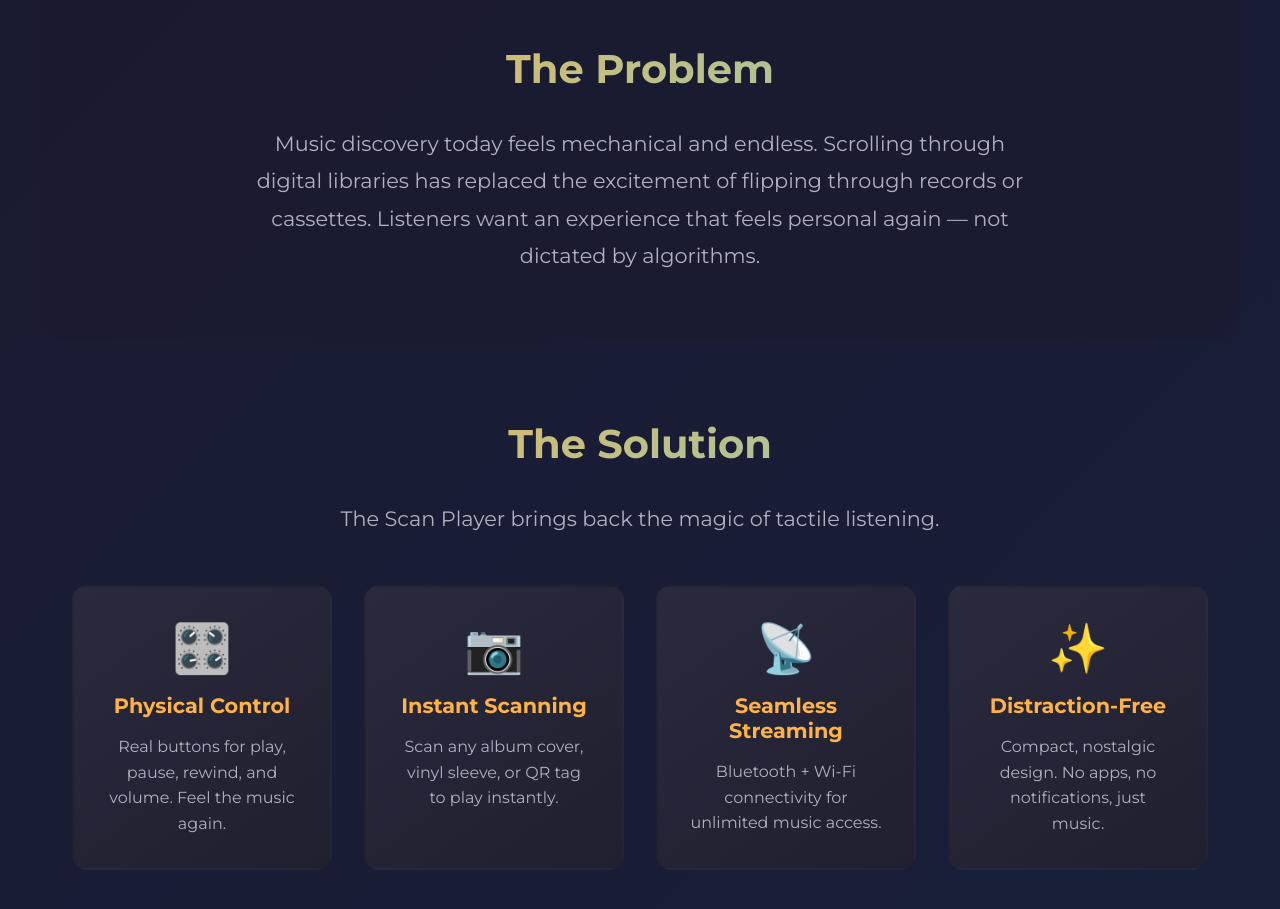
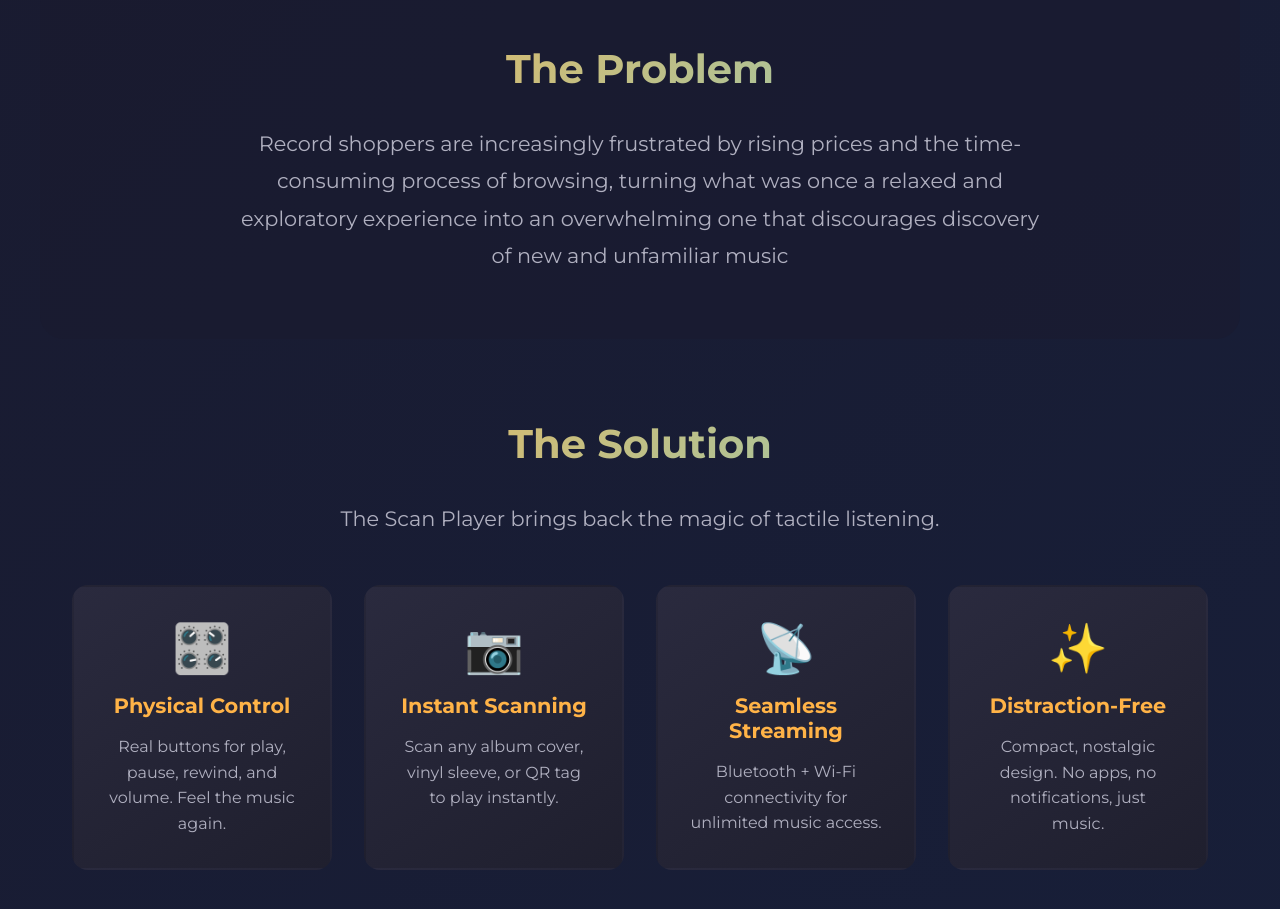
Before and after one commit to aidenm05/mgt_scanplayer, a plain HTML site: page index.html in a window 1280 px wide. Shown: the part 820-1729 px from the top of the page. Drawn offline with Linux system fonts and the light colour scheme.

Commit message:
Update index.html

```diff
--- a/index.html
+++ b/index.html
@@ -530,9 +530,14 @@
     <section class="problem-section">
         <h2>The Problem</h2>
         <p class="problem-text">
-            Music discovery today feels mechanical and endless. Scrolling through digital libraries has replaced
-            the excitement of flipping through records or cassettes. Listeners want an experience that feels
-            personal again — not dictated by algorithms.
+Record shoppers are increasingly
+frustrated by rising prices and the
+time-consuming process of browsing,
+turning what was once a relaxed and
+exploratory experience into an
+overwhelming one that discourages
+discovery of new and unfamiliar
+music
         </p>
     </section>
 
```
